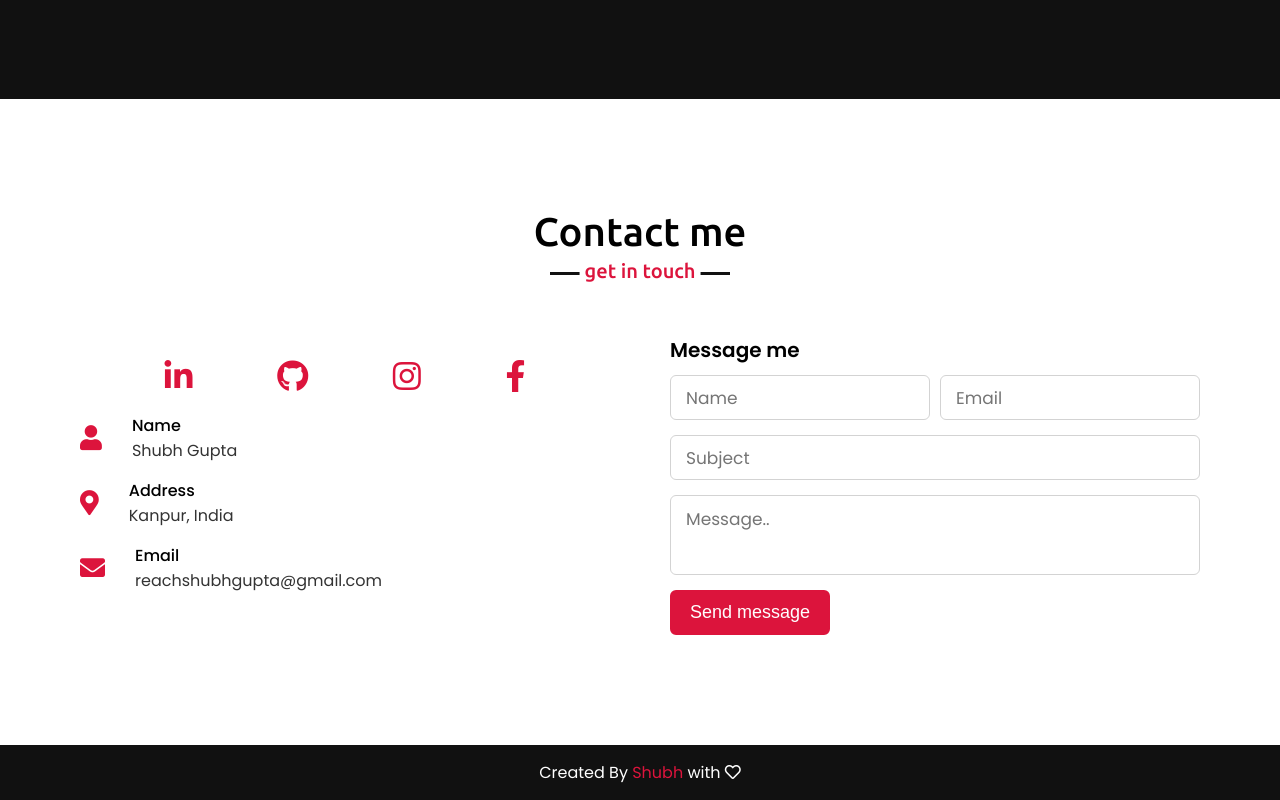
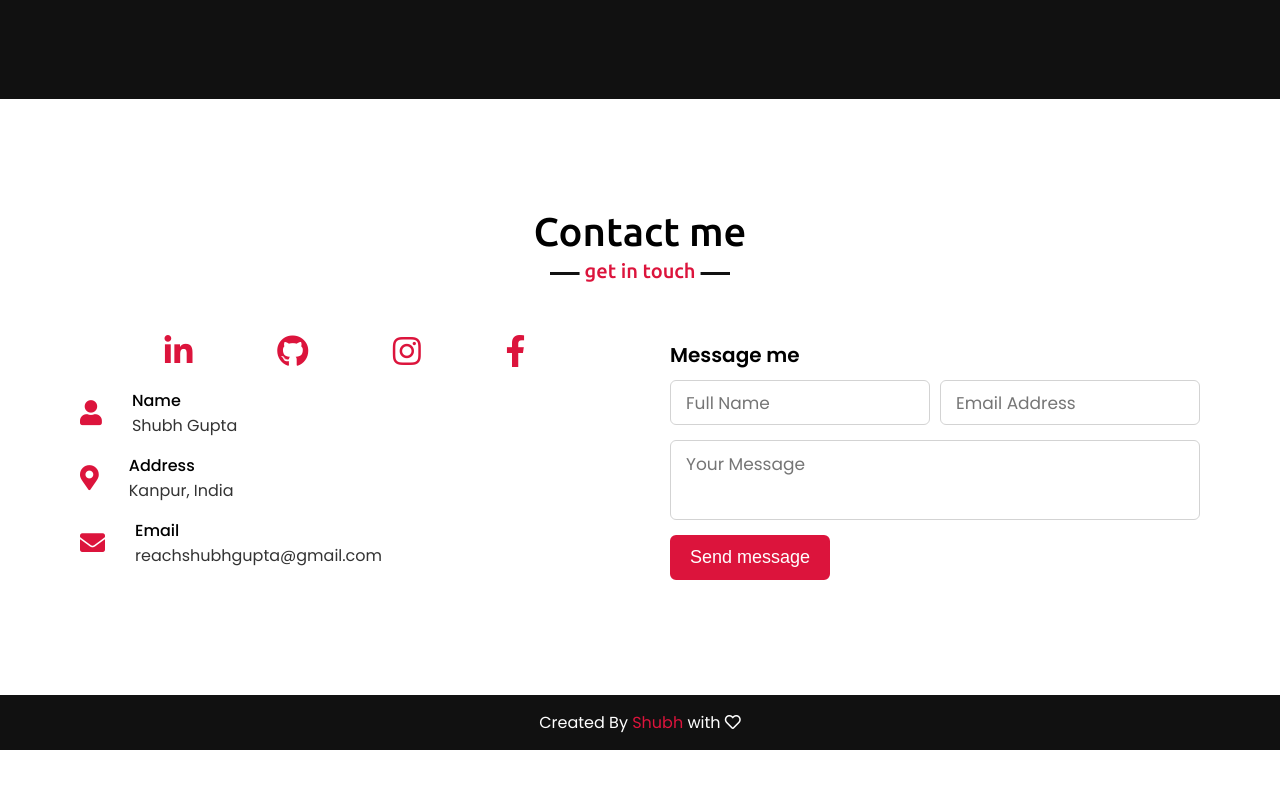
Before and after one commit to ShubhGupta29/ShubhGuptaPortfolio, a plain HTML site: page index.html in a window 1280 px wide. Shown: the part 3408-4208 px from the top of the page. After the commit the page ends 4158 px from the top, so only its background shows below. Drawn offline with nearby package versions, Linux system fonts and the light colour scheme; a script that the page names is missing.

Commit message:
included https://formsubmit.co/reachshubhgupta.com in form actions

```diff
--- a/index.html
+++ b/index.html
@@ -312,7 +312,28 @@
                 </div>
                 <div class="column right">
                     <div class="text">Message me</div>
-                    <form action="mailto:reachshubhgupta@gmail.com" method="post" enctype="text/plain">
+                    <form target="_blank" action="https://formsubmit.co/reachshubhgupta@gmail.com" method="POST">
+
+                          <div class="fields">
+                            <div class="field name">
+                              <input type="text" name="name" class="form-control" placeholder="Full Name" required>
+                            </div>
+                            <div class="field email">
+                              <input type="email" name="email" class="form-control" placeholder="Email Address" required>
+                            </div>
+                          </div>
+
+                        <div class="field textarea">
+                          <textarea placeholder="Your Message" class="form-control" name="message" rows="10" required></textarea>
+                        </div>
+                        <div class="button-area">
+                            <button type="submit">Send message</button>
+                        </div>
+                      </form>
+
+
+
+                    <!-- <form>
                         <div class="fields">
                             <div class="field name">
                                 <input type="text" placeholder="Name" id="clientName" required>
@@ -321,16 +342,13 @@
                                 <input type="email" placeholder="Email" id="clientEmail" required>
                             </div>
                         </div>
-                        <div class="field">
-                            <input type="text" placeholder="Subject" id="subject" required>
-                        </div>
                         <div class="field textarea">
-                            <textarea cols="30" rows="10" placeholder="Message.." required></textarea>
+                            <textarea cols="30" rows="10" placeholder="Message.." id="msg" required></textarea>
                         </div>
                             <div class="button-area">
-                                <button type="submit">Send message</button>
+                                <button onclick="sendMsg()">Send message</button>
                             </div>
-                    </form>
+                    </form> -->
                 </div>
             </div>
         </div>
```
